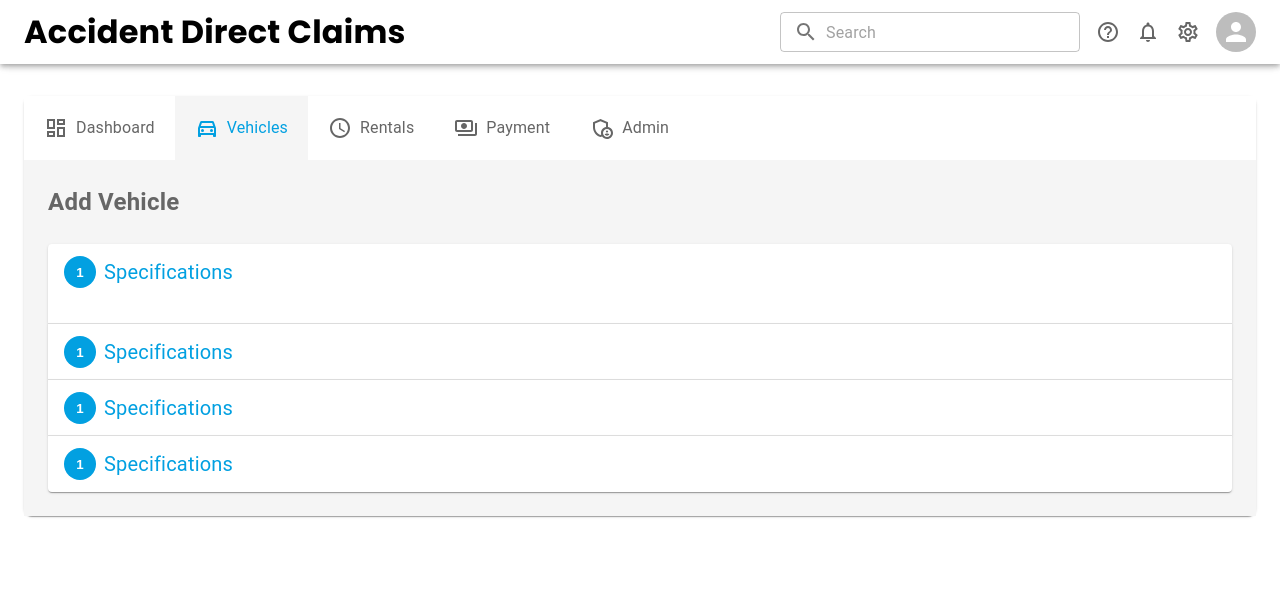
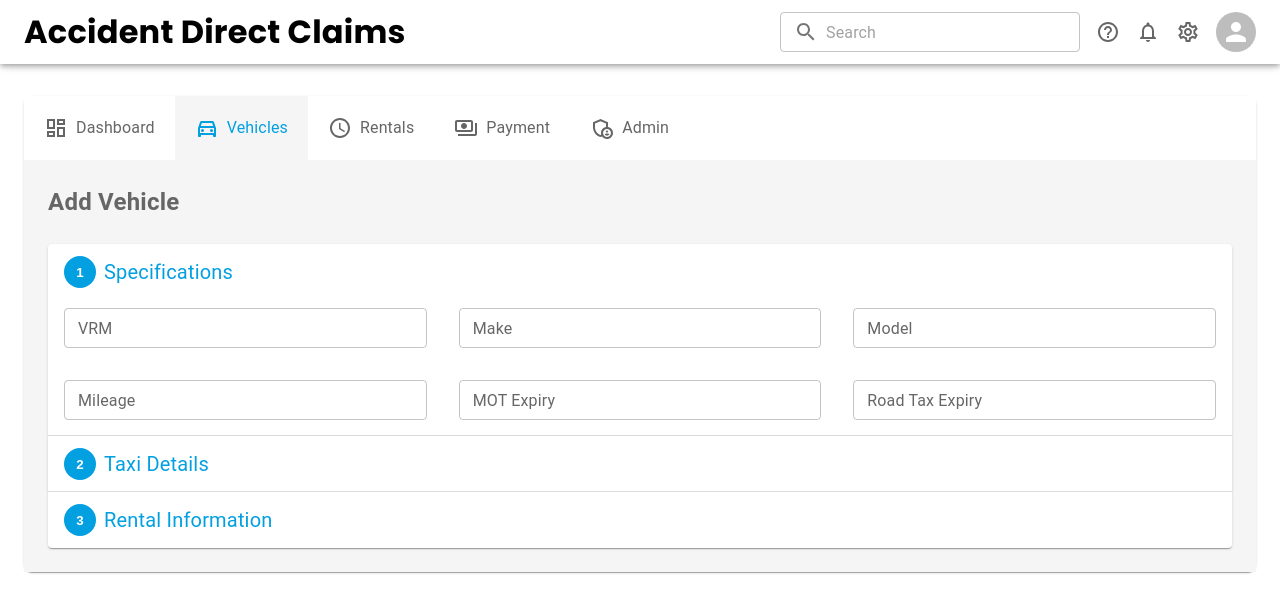
Before and after one commit to Usman241002/ADC, a React (Vite) app in the folder client/: page /vehicles/add in a window 1280 px wide. Shown: the top 612 px of the page. Built offline with nearby package versions, Linux system fonts and the light colour scheme.

Commit message:
Updating format of accordions

```diff
--- a/client/package.json
+++ b/client/package.json
@@ -29,6 +29,6 @@
     "globals": "^16.3.0",
     "typescript": "~5.8.3",
     "typescript-eslint": "^8.39.0",
-    "vite": "^7.1.0"
+    "vite": "^7.1.3"
   }
 }
--- /dev/null
+++ b/client/src/components/AddVehicleInput.tsx
@@ -0,0 +1,15 @@
+import { Grid, TextField } from "@mui/material";
+
+export default function AddVehicleInput({
+  size,
+  label,
+}: {
+  size: number;
+  label: string;
+}) {
+  return (
+    <Grid size={size}>
+      <TextField size="small" label={label} variant="outlined" fullWidth />
+    </Grid>
+  );
+}
--- a/client/src/pages/AddVehicle.tsx
+++ b/client/src/pages/AddVehicle.tsx
@@ -3,11 +3,14 @@ import {
   AccordionDetails,
   AccordionSummary,
   Box,
+  Grid,
   Stack,
+  TextField,
   Typography,
 } from "@mui/material";
 import AccordionTitle from "../components/AccordionTitle";
 import { useState } from "react";
+import AddVehicleInput from "../components/AddVehicleInput";
 
 export default function AddVehicle() {
   const [expanded, setExpanded] = useState<string | false>("panel1");
@@ -30,7 +33,16 @@ export default function AddVehicle() {
           <AccordionSummary>
             <AccordionTitle icon="1" title="Specifications" />
           </AccordionSummary>
-          <AccordionDetails></AccordionDetails>
+          <AccordionDetails>
+            <Grid container spacing={4}>
+              <AddVehicleInput size={4} label="VRM" />
+              <AddVehicleInput size={4} label="Make" />
+              <AddVehicleInput size={4} label="Model" />
+              <AddVehicleInput size={4} label="Mileage" />
+              <AddVehicleInput size={4} label="MOT Expiry" />
+              <AddVehicleInput size={4} label="Road Tax Expiry" />
+            </Grid>
+          </AccordionDetails>
         </Accordion>
         <Accordion
           expanded={expanded === "panel2"}
@@ -38,9 +50,14 @@ export default function AddVehicle() {
           disableGutters
         >
           <AccordionSummary>
-            <AccordionTitle icon="1" title="Specifications" />
+            <AccordionTitle icon="2" title="Taxi Details" />
           </AccordionSummary>
-          <AccordionDetails></AccordionDetails>
+          <AccordionDetails>
+            <Grid container spacing={4}>
+              <AddVehicleInput size={3} label="Council Plate Number" />
+              <AddVehicleInput size={3} label="Renewal Date" />
+            </Grid>
+          </AccordionDetails>
         </Accordion>
         <Accordion
           expanded={expanded === "panel3"}
@@ -48,19 +65,14 @@ export default function AddVehicle() {
           disableGutters
         >
           <AccordionSummary>
-            <AccordionTitle icon="1" title="Specifications" />
+            <AccordionTitle icon="3" title="Rental Information" />
           </AccordionSummary>
-          <AccordionDetails></AccordionDetails>
-        </Accordion>
-        <Accordion
-          expanded={expanded === "panel4"}
-          onChange={handlePanelChange("panel4")}
-          disableGutters
-        >
-          <AccordionSummary>
-            <AccordionTitle icon="1" title="Specifications" />
-          </AccordionSummary>
-          <AccordionDetails></AccordionDetails>
+          <AccordionDetails>
+            <Grid container spacing={4}>
+              <AddVehicleInput size={3} label="Company" />
+              <AddVehicleInput size={3} label="Weekly Rent" />
+            </Grid>
+          </AccordionDetails>
         </Accordion>
       </Box>
     </Stack>
--- a/client/src/pages/Vehicles.tsx
+++ b/client/src/pages/Vehicles.tsx
@@ -205,6 +205,7 @@ export default function Vehicles() {
                 textTransform: "none",
                 backgroundColor: "success.main",
                 color: "#FFFFFF",
+                textAlign: "center",
               }}
             >
               Add Vehicle
@@ -218,6 +219,7 @@ export default function Vehicles() {
                 textTransform: "none",
                 backgroundColor: "error.main",
                 color: "#FFFFFF",
+                textAlign: "center",
               }}
             >
               Remove Vehicle
```
Also changed, not shown: 1 other file (tests, documents, lock files or other folders).
